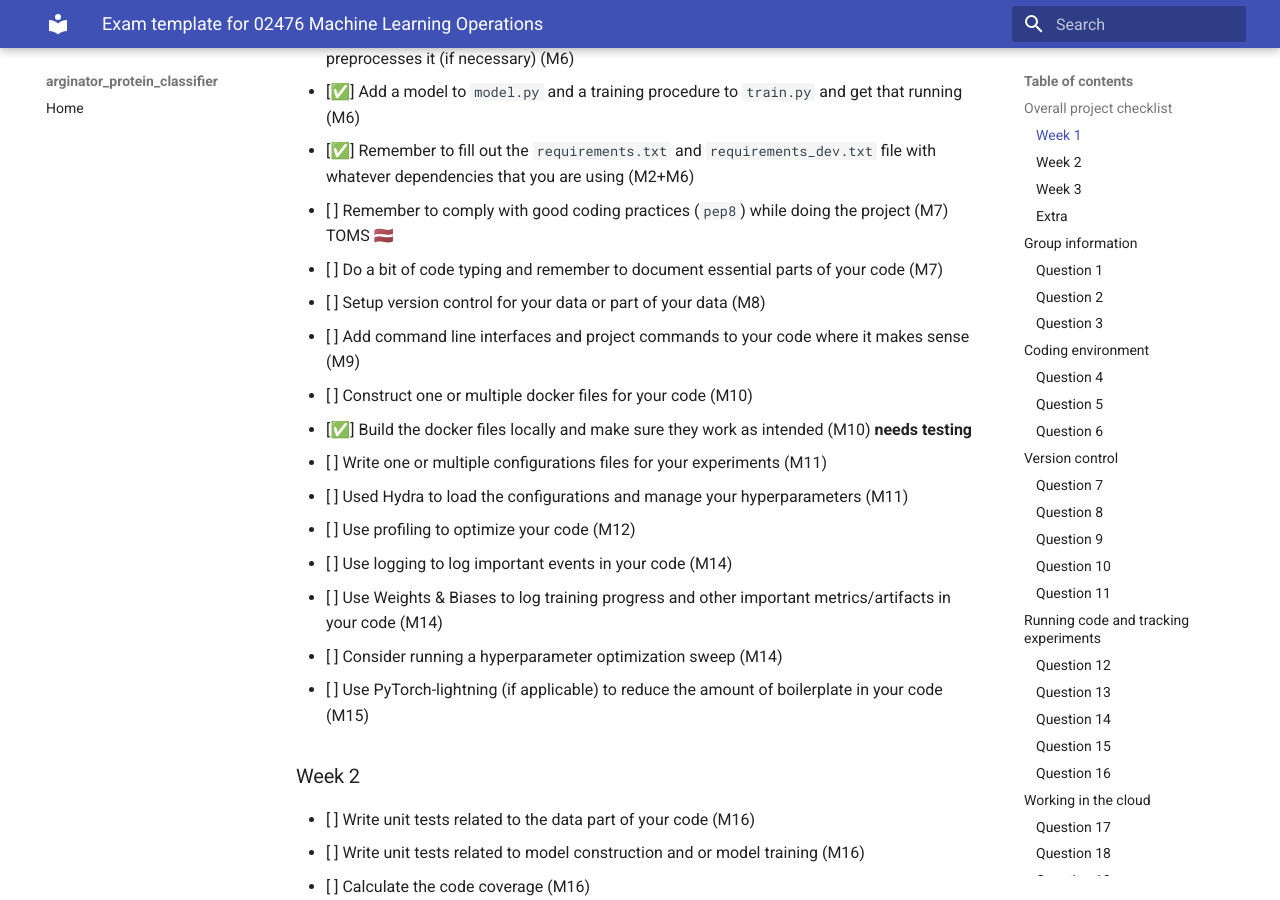
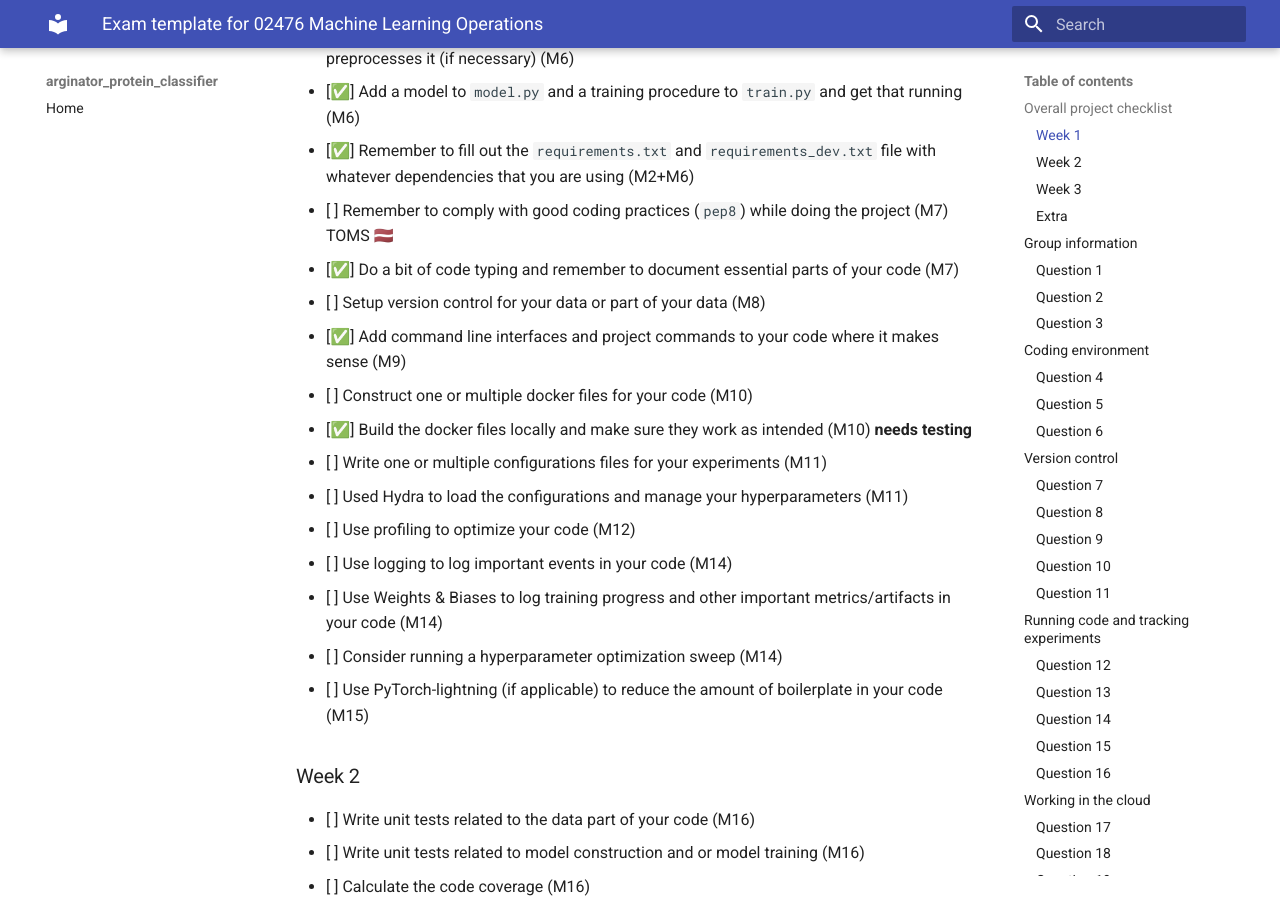
Before and after one commit to elena-iri/ARGinator, an MkDocs documentation site: the page built from docs/source/checklist.md, in a window 1280 px wide and 900 px high, scrolled down 1487 px. Built offline with MkDocs 1.6.1 and Material for MkDocs 9.7.7, drawn with Linux system fonts in a browser that asks for light colours.

```diff
--- a/docs/source/checklist.md
+++ b/docs/source/checklist.md
@@ -61,9 +61,9 @@ will check the repositories and the code to verify your answers.
 * [✅] Remember to fill out the `requirements.txt` and `requirements_dev.txt` file with whatever dependencies that you
     are using (M2+M6)
 * [ ] Remember to comply with good coding practices (`pep8`) while doing the project (M7) TOMS 🇱🇻
-* [ ] Do a bit of code typing and remember to document essential parts of your code (M7)
+* [✅] Do a bit of code typing and remember to document essential parts of your code (M7)
 * [ ] Setup version control for your data or part of your data (M8)
-* [ ] Add command line interfaces and project commands to your code where it makes sense (M9)
+* [✅] Add command line interfaces and project commands to your code where it makes sense (M9)
 * [ ] Construct one or multiple docker files for your code (M10)
 * [✅] Build the docker files locally and make sure they work as intended (M10) **needs testing**
 * [ ] Write one or multiple configurations files for your experiments (M11)
```
